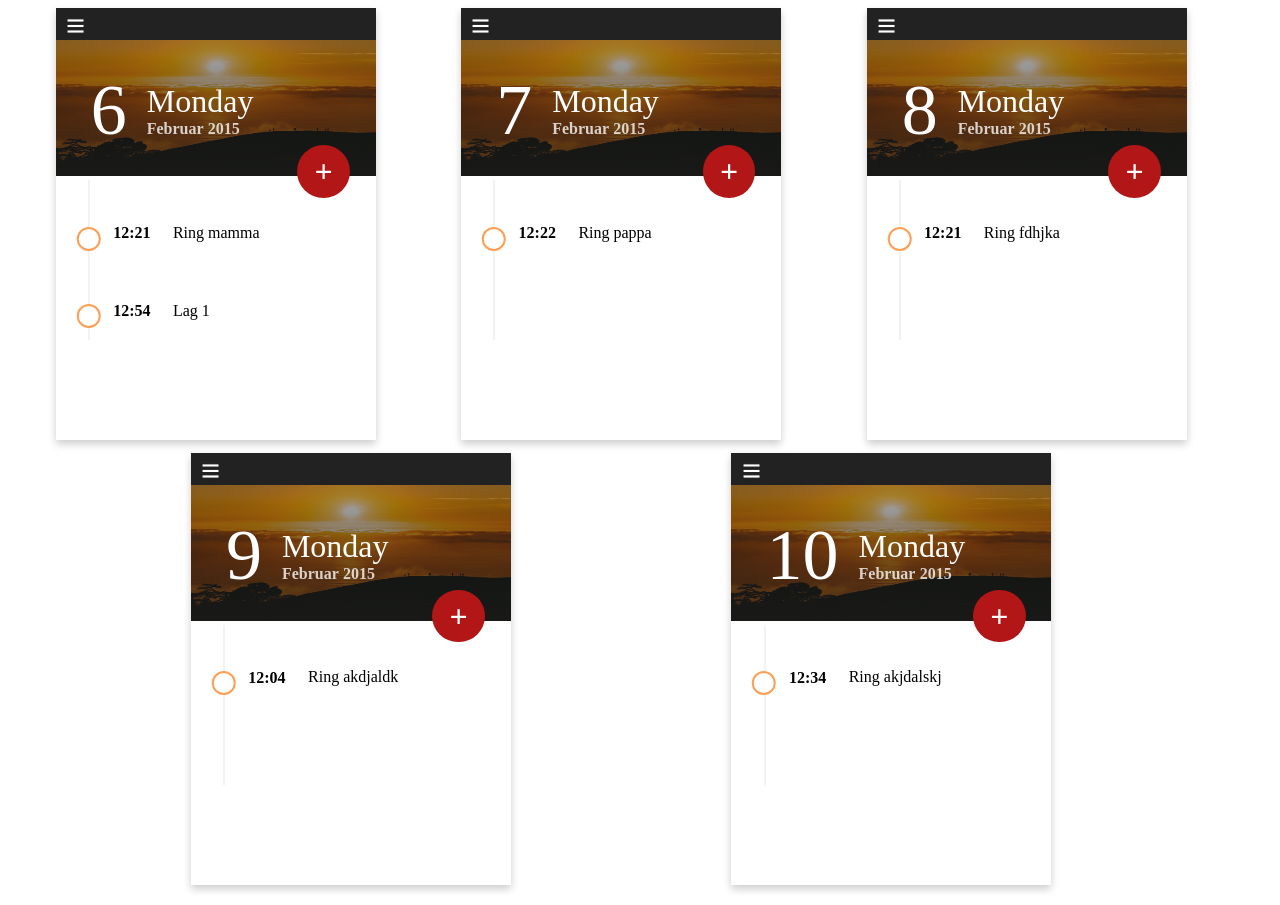
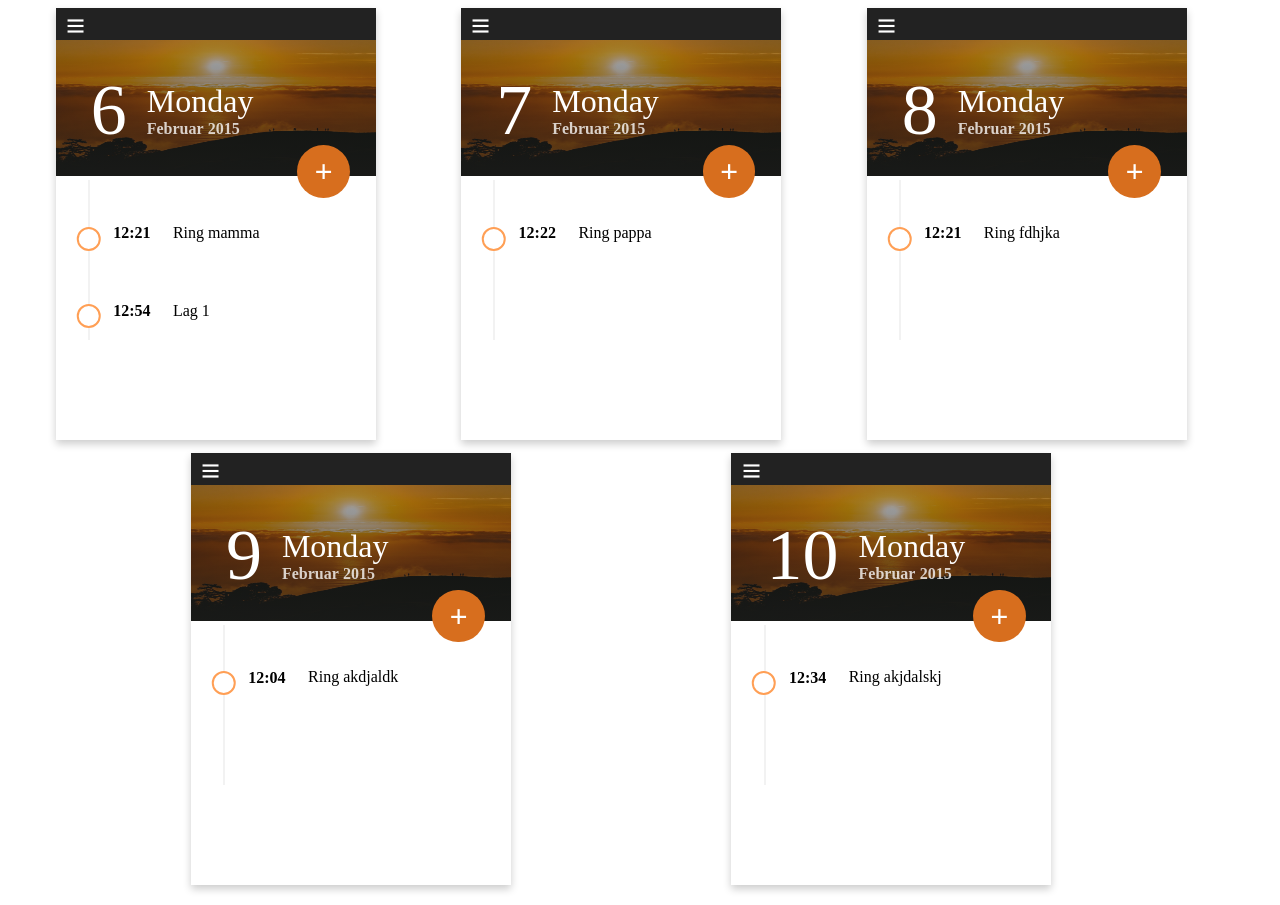
Before and after one commit to YohannesDK/WeekDo, a Flask app: page / in a window 1280 px wide. Run offline with Flask 2, Linux system fonts and the light colour scheme; some libraries are stand-ins or nearby versions.

Commit message:
yeaa boyyy

```diff
--- a/flaskr/static/css/index.css
+++ b/flaskr/static/css/index.css
@@ -113,7 +113,7 @@
     background: linear-gradient(to bottom,rgba(19, 19, 19, 0.39) 27%,rgba(29, 29, 27, 0.8));
 }
 .add_btn{
-    background: #b31616;
+    background: #d76e1e;
     width: 100%;
     font-size: 2rem;
     color: white;
@@ -131,7 +131,7 @@
     font-weight: bold;
 }
 .add_btn:hover{
-    background: #fd0d0d;
+    background: #e87f2e;
 }
 
 .card:hover{
```
